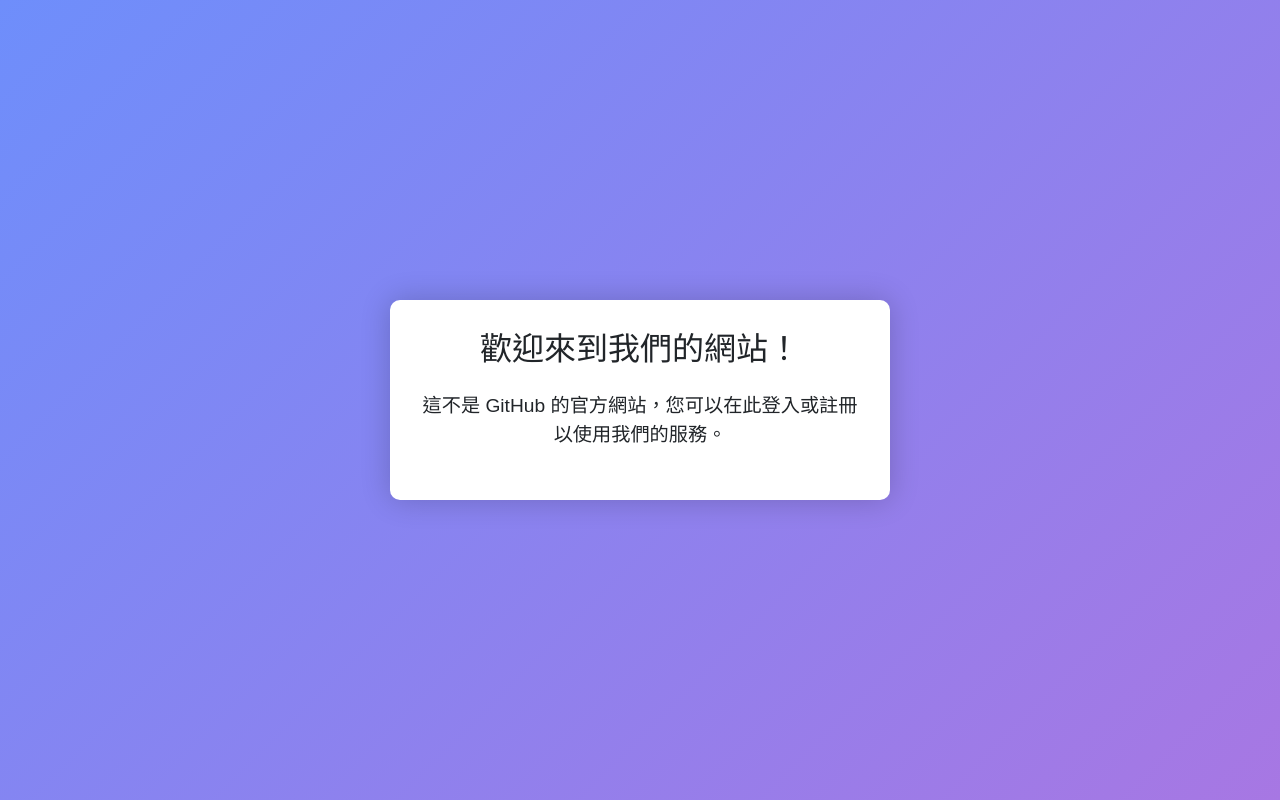
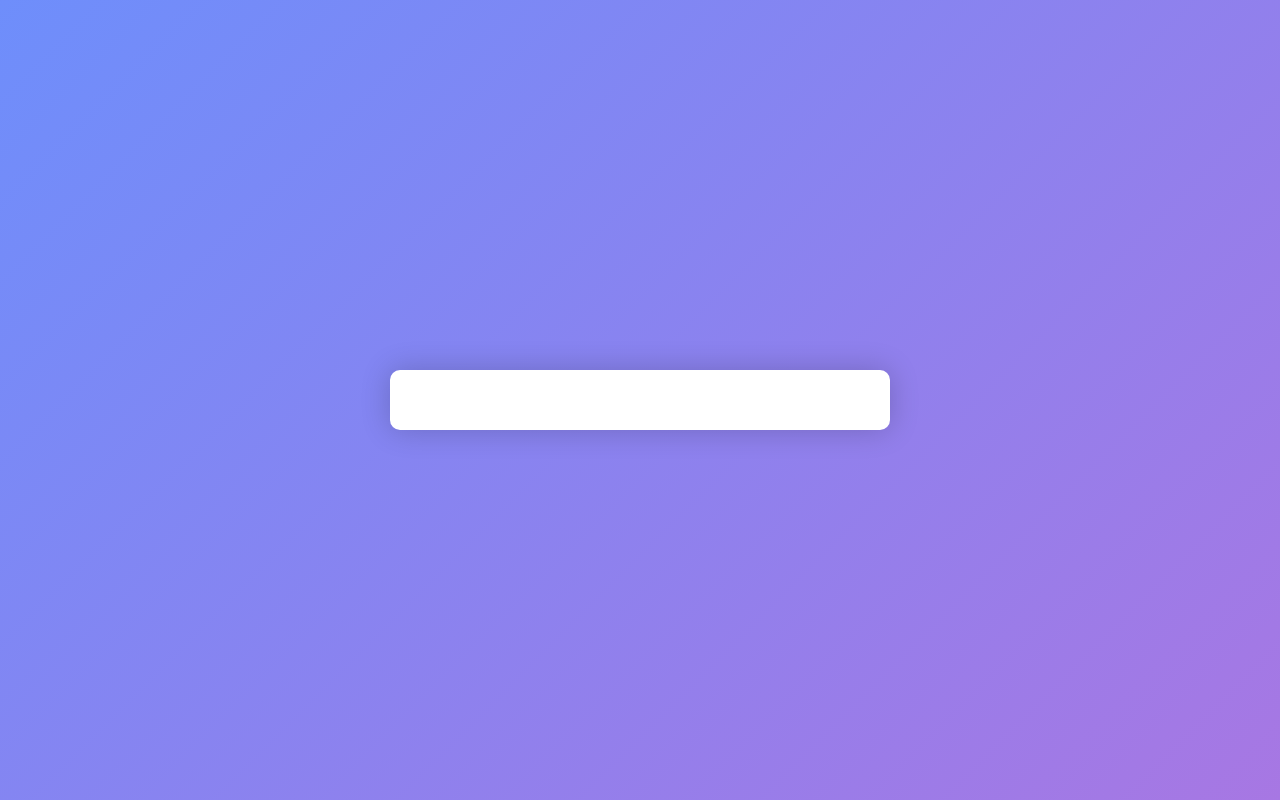
Before and after one commit to oinktech/Github-hub, a Flask app: page / in a window 1280 px wide. Run offline with Flask 3, Linux system fonts and the light colour scheme; some libraries are stand-ins or nearby versions.

Commit message:
Update index.html

```diff
--- a/templates/index.html
+++ b/templates/index.html
@@ -1,3 +1,4 @@
+<!-- templates/index.html -->
 <!DOCTYPE html>
 <html lang="zh-Hant">
 <head>
@@ -20,7 +21,6 @@
             display: flex;
             align-items: center;
             justify-content: center;
-            overflow: hidden; /* 防止滾動 */
         }
         .container {
             max-width: 500px;
@@ -41,7 +41,7 @@
             left: 0;
         }
         .register-form {
-            transform: translateX(100%);
+            transform: translateX(100%); /* 確保註冊表單在初始時隱藏 */
         }
         .error-message {
             color: red;
@@ -63,20 +63,11 @@
         .switch-form:hover {
             text-decoration: underline;
         }
-        /* 新增的樣式 */
-        .intro-text {
-            text-align: center;
-            margin-bottom: 20px;
-            font-size: 1.2em;
-        }
     </style>
 </head>
 <body>
 
 <div class="container animate__animated animate__fadeIn">
-    <h2 class="text-center mb-4">歡迎來到我們的網站！</h2>
-    <p class="intro-text">這不是 GitHub 的官方網站，您可以在此登入或註冊以使用我們的服務。</p>
-
     <div class="form-container">
         {% with messages = get_flashed_messages(with_categories=true) %}
         {% if messages %}
```
